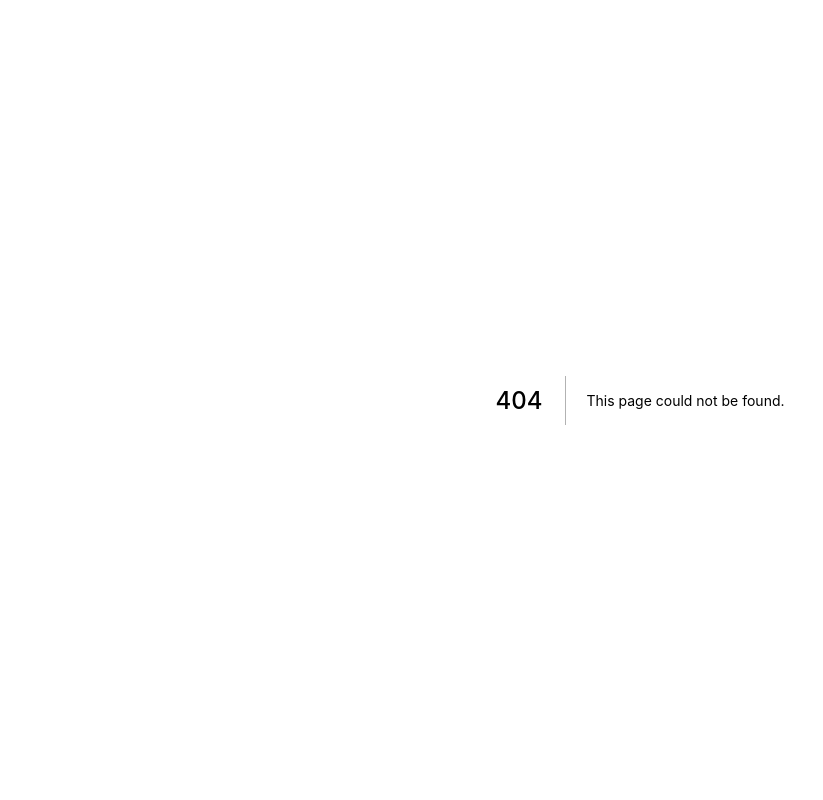
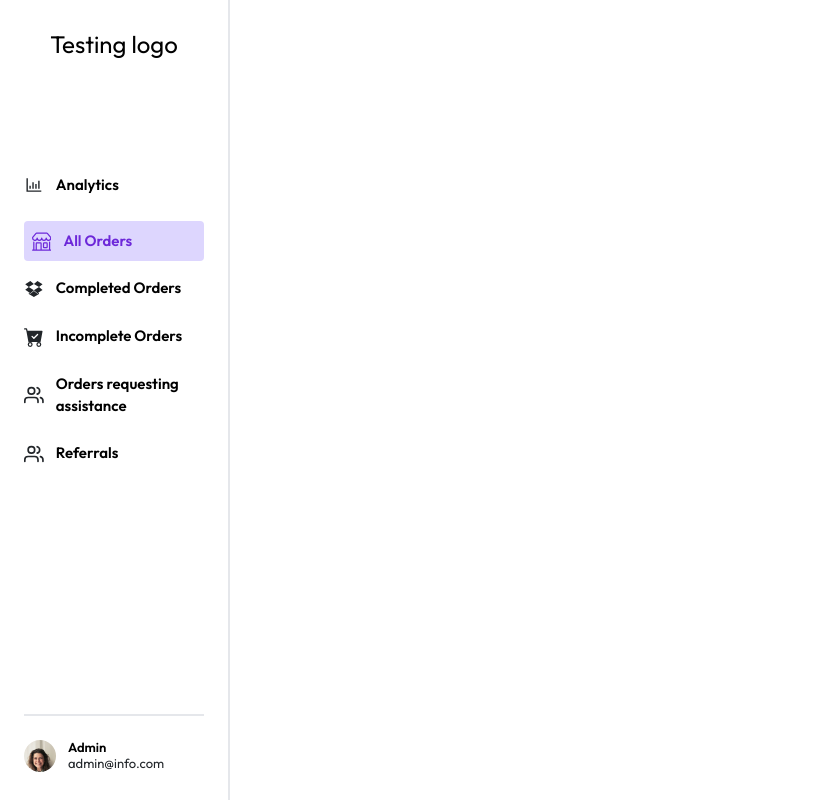
Before and after one commit to ArseneMerci/promotion-typeform, a Next.js app: page /admin2/allOrders in a window 1280 px wide. Before the commit this address had no page. Shown: the whole page, without its empty margins (0-823 px from the left). Built offline with nearby package versions, Linux system fonts and the light colour scheme; a web font is replaced by a local one.

Commit message:
adding some changes on sidebar

```diff
--- a/components/admin2/Analytics.js
+++ /dev/null
@@ -1,55 +0,0 @@
-import React from 'react'
-import { FaUsers,FaShoppingCart } from 'react-icons/fa'
-import { AiTwotoneShop } from 'react-icons/ai'
-import { BsBoxSeamFill } from 'react-icons/bs'
-import Header from './Header'
-
-const Analytics = () => {
-
-  return (
-    <div className="font h-screen ml-[230px]">
-        <Header/>
-        <div className='px-20 py-10'>
-            <h1 className='text-3xl text-gray-600'>Dashboard</h1>
-            <h1 className='text-lg text-gray-600'>Welcome back !</h1>
-            <h1 className='text-4xl mt-10'>Overview</h1>
-            <div className='mt-10 flex justify-between'>
-                <div className='w-[220px] h-[150px] bg-orange-100 rounded-lg py-2 px-3'>
-                    <div className='flex justify-start items-center'>
-                        <FaUsers className={`text-5xl text-orange-500`}/>
-                        <h1 className='text-black text-xl ml-2 font-medium'>Users</h1>
-                    </div>
-                    <h1 className='text-2xl font-bold mt-3 text'>2,000</h1>
-                    <h1 className='text-sm mt-3 text-gray-500'>Total users</h1>
-                </div>
-                <div className='w-[220px] h-[150px] bg-emerald-100 rounded-lg p-3'>
-                    <div className='flex justify-start items-center'>
-                        <FaShoppingCart className={`text-4xl text-emerald-600`}/>
-                        <h1 className='text-black text-xl ml-2 font-medium'>Orders</h1>
-                    </div>
-                    <h1 className='text-2xl font-bold mt-3 text'>2,000</h1>
-                    <h1 className='text-sm mt-3 text-gray-500'>Total orders</h1>
-                </div>
-                <div className='w-[220px] h-[150px] bg-blue-100 rounded-lg p-3'>
-                    <div className='flex justify-start items-center'>
-                        <AiTwotoneShop className={`text-4xl text-blue-600`}/>
-                        <h1 className='text-black text-xl ml-2 font-medium'>Shops</h1>
-                    </div>
-                    <h1 className='text-2xl font-bold mt-3 text'>2,000</h1>
-                    <h1 className='text-sm mt-3 text-gray-500'>Total shops</h1>
-                </div>
-                <div className='w-[220px] h-[150px] bg-purple-100 rounded-lg p-3'>
-                    <div className='flex justify-start items-center'>
-                        <BsBoxSeamFill className={`text-4xl text-purple-600`}/>
-                        <h1 className='text-black text-xl ml-2 font-medium'>Products</h1>
-                    </div>
-                    <h1 className='text-2xl font-bold mt-3 text'>2,000</h1>
-                    <h1 className='text-sm mt-3 text-gray-500'>Total products</h1>
-                </div>
-            </div>
-        </div>
-    </div>
-  )
-}
-
-export default Analytics
--- a/components/admin2/Sidebar.js
+++ b/components/admin2/Sidebar.js
@@ -4,25 +4,26 @@ import { BsShop,BsFillCartCheckFill } from 'react-icons/bs';
 import { useState } from 'react';
 import Link from 'next/link';
 import styles from '../../styles/dashboardTwo.module.css'
+import { useRouter } from 'next/router';
 
 const SideBar = () => {
-    const [activeLink, setActiveLink] = useState('/admin2/dashboard');
-
+    const [activeLink, setActiveLink] = useState('');
+    const router = useRouter();
   return (
     <div className= {`${styles.outfit} w-[230px] h-screen border-r-2 py-7 px-4 flex flex-col justify-between fixed left-0 md:hidden md:w-full`}>
         <h1 className='text-black text-2xl text-center'>Testing logo</h1>
         <ul className='-mt-28'>
-            <li className={ activeLink === '/admin2/dashboard' ? 'text-violet-700 p-2 rounded bg-violet-200 transition ease-in-out duration-300 mb-2' : 'mb-4 cursor-pointer hover:text-violet-700 hover:p-2 hover:rounded hover:bg-violet-200 hover:transition ease-in-out duration-300'}><Link href='/admin2/dashboard' onClick={()=>setActiveLink('/admin2/dashboard')}><div className='flex flex-row'><AiOutlineBarChart className='text-2xl -mt-1'/><h1 className={ activeLink === '/admin2/dashboard' ? 'text-[15px] font-semibold ml-3 w-full text-violet-700' : 'text-[15px] font-semibold text-black ml-3 w-full hover:text-violet-700'}>Analytics</h1></div></Link></li>
-            <li className={ activeLink === '/shops' ? 'text-violet-700 p-2 rounded bg-violet-200 transition ease-in-out duration-300 mb-2' : 'mb-4 cursor-pointer hover:text-violet-700 hover:p-2 hover:rounded hover:bg-violet-200 hover:transition ease-in-out duration-300'}><Link href='/shops' onClick={()=>setActiveLink('/shops')}><div className='flex flex-row'><BsShop className='text-2xl -mt-1'/><h1 className={ activeLink === '/shops' ? 'text-[15px] font-semibold ml-3 w-full text-violet-700' :'text-[15px] font-semibold text-black ml-3 w-full hover:text-violet-700'}>All Orders</h1></div></Link></li>
-            <li className={ activeLink === '/products' ? 'text-violet-700 p-2 rounded bg-violet-200 transition ease-in-out duration-300 mb-2' : 'mb-4 cursor-pointer hover:text-violet-700 hover:p-2 hover:rounded hover:bg-violet-200 hover:transition ease-in-out duration-300'}> <Link href='/products' onClick={()=>setActiveLink('/products')}><div className='flex flex-row'><AiOutlineDropbox className='text-2xl -mt-1'/><h1 className={ activeLink === '/products' ? 'text-[15px] font-semibold ml-3 w-full text-violet-700' :'text-[15px] font-semibold text-black ml-3 w-full hover:text-violet-700'}>completed Orders</h1></div></Link></li>
-            <li className={ activeLink === '/orders' ? 'text-violet-700 p-2 rounded bg-violet-200 transition ease-in-out duration-300 mb-2' :'mb-4 cursor-pointer hover:text-violet-700 hover:p-2 hover:rounded hover:bg-violet-200 hover:transition ease-in-out duration-300'}><Link href='/orders' onClick={()=>setActiveLink('/orders')}><div className='flex flex-row'><BsFillCartCheckFill className='text-2xl -mt-1'/><h1 className={ activeLink === '/orders' ? 'text-[15px] font-semibold ml-3 w-full text-violet-700' :'text-[15px] font-semibold text-black ml-3 w-full hover:text-violet-700'}>Incomplete Orders</h1></div></Link></li>
-            <li className={ activeLink === '/users' ? 'text-violet-700 p-2 rounded bg-violet-200 transition ease-in-out duration-300 mb-2' :'mb-4 cursor-pointer hover:text-violet-700 hover:p-2 hover:rounded hover:bg-violet-200 hover:transition ease-in-out duration-300'}><Link href='/users' onClick={()=>setActiveLink('/users')}><div className='flex flex-row'><FiUsers className='text-2xl -mt-1'/><h1 className={ activeLink === '/users' ? 'text-[15px] font-semibold ml-3 w-full text-violet-700' :'text-[15px] font-semibold text-black ml-3 w-full hover:text-violet-700'}>Orders requesting assistance</h1></div></Link></li>
-            <li className={ activeLink === '/users' ? 'text-violet-700 p-2 rounded bg-violet-200 transition ease-in-out duration-300 mb-2' :'mb-4 cursor-pointer hover:text-violet-700 hover:p-2 hover:rounded hover:bg-violet-200 hover:transition ease-in-out duration-300'}><Link href='/users' onClick={()=>setActiveLink('/users')}><div className='flex flex-row'><FiUsers className='text-2xl -mt-1'/><h1 className={ activeLink === '/users' ? 'text-[15px] font-semibold ml-3 w-full text-violet-700' :'text-[15px] font-semibold text-black ml-3 w-full hover:text-violet-700'}>Reff]erals</h1></div></Link></li>
+            <li className={ router.pathname === '/admin2/dashboard' ? 'text-violet-700 p-2 rounded bg-violet-200 transition ease-in-out duration-300 mb-3' : 'mb-4 cursor-pointer hover:text-violet-700 hover:p-2 hover:rounded hover:bg-violet-200 hover:transition ease-in-out duration-300'} onClick={()=>setActiveLink('/admin2/dashboard')}><Link href='/admin2/dashboard'><div className='flex flex-row items-center'><AiOutlineBarChart className='text-2xl'/><h1 className={ router.pathname === '/admin2/dashboard' ? 'text-[15px] font-semibold ml-3 w-full text-violet-700 hover:text-inherit' : 'text-[15px] font-semibold text-black ml-3 w-full hover:text-violet-700'} >Analytics</h1></div></Link></li>
+            <li className={ router.pathname === '/admin2/allOrders' ? 'text-violet-700 p-2 rounded bg-violet-200 transition ease-in-out duration-300 mb-3' : 'mb-4 cursor-pointer hover:text-violet-700 hover:p-2 hover:rounded hover:bg-violet-200 hover:transition ease-in-out duration-300'} onClick={()=>setActiveLink('/admin2/allOrders')}><Link href='/admin2/allOrders' ><div className='flex flex-row items-center'><BsShop className='text-2xl'/><h1 className={ router.pathname === '/admin2/allOrders' ? 'text-[15px] font-semibold ml-3 w-full text-violet-700' :'text-[15px] font-semibold text-black ml-3 w-full hover:text-violet-700'} >All Orders</h1></div></Link></li>
+            <li className={ router.pathname === '/products' ? 'text-violet-700 p-2 rounded bg-violet-200 transition ease-in-out duration-300 mb-3' : 'mb-4 cursor-pointer hover:text-violet-700 hover:p-2 hover:rounded hover:bg-violet-200 hover:transition ease-in-out duration-300'} onClick={()=>setActiveLink('/products')}> <Link href='/products'><div className='flex flex-row items-center'><AiOutlineDropbox className='text-2xl'/><a className={ router.pathname === '/products' ? 'text-[15px] font-semibold ml-3 w-full text-violet-700' :'text-[15px] font-semibold text-black ml-3 w-full hover:text-violet-700'} >Completed Orders</a></div></Link></li>
+            <li className={ router.pathname === '/orders' ? 'text-violet-700 p-2 rounded bg-violet-200 transition ease-in-out duration-300 mb-3' :'mb-4 cursor-pointer hover:text-violet-700 hover:p-2 hover:rounded hover:bg-violet-200 hover:transition ease-in-out duration-300'} onClick={()=>setActiveLink('/orders')}><Link href='/orders' ><div className='flex flex-row items-center'><BsFillCartCheckFill className='text-2xl'/><a className={ router.pathname === '/orders' ? 'text-[15px] font-semibold ml-3 w-full text-violet-700' :'text-[15px] font-semibold text-black ml-3 w-full hover:text-violet-700'} >Incomplete Orders</a></div></Link></li>
+            <li className={ router.pathname === '/users' ? 'text-violet-700 p-2 rounded bg-violet-200 transition ease-in-out duration-300 mb-3' :'mb-4 cursor-pointer hover:text-violet-700 hover:p-2 hover:rounded hover:bg-violet-200 hover:transition ease-in-out duration-300'} onClick={()=>setActiveLink('/users')}><Link href='/users'><div className='flex flex-row items-center'><FiUsers className='text-2xl'/><a className={ router.pathname === '/users' ? 'text-[15px] font-semibold ml-3 w-full text-violet-700' :'text-[15px] font-semibold text-black ml-3 w-full hover:text-violet-700'} >Orders requesting assistance</a></div></Link></li>
+            <li className={ router.pathname === '/users' ? 'text-violet-700 p-2 rounded bg-violet-200 transition ease-in-out duration-300 mb-3' :'mb-4 cursor-pointer hover:text-violet-700 hover:p-2 hover:rounded hover:bg-violet-200 hover:transition ease-in-out duration-300'} onClick={()=>setActiveLink('/users')}><Link href='/users'><div className='flex flex-row items-center'><FiUsers className='text-2xl'/><a className={ router.pathname === '/users' ? 'text-[15px] font-semibold ml-3 w-full text-violet-700' :'text-[15px] font-semibold text-black ml-3 w-full hover:text-violet-700'} >Referrals</a></div></Link></li>
 
         </ul>
         <div className="">
             {/* <div className="flex flex-row pb-5 border-b-2 cursor-pointer"><FiSettings/><h1 className='text-[13px] font-semibold text-black ml-3'>Settings</h1></div> */}
-            <div className='flex flex-row pt-5 border-t-2'>
+            <div className='flex flex-row pt-4 border-t-2'>
                 <div className='h-8 w-8 rounded-full bg-image1 bg-cover'></div>
                 <div className=''>
                     <h1 className='text-[13px] font-semibold text-black ml-3'>Admin</h1>
--- /dev/null
+++ b/pages/admin2/allOrders.js
@@ -0,0 +1,15 @@
+import React from 'react'
+import SideBar from '../../components/admin2/Sidebar'
+
+const allOrders = () => {
+  return (
+    <div>
+        <SideBar/>
+        <div>
+
+        </div>
+    </div>
+  )
+}
+
+export default allOrders
--- a/pages/admin2/dashboard.js
+++ b/pages/admin2/dashboard.js
@@ -1,13 +1,59 @@
 import React from 'react'
-import Analytics from '../../components/admin2/Analytics'
+import { FaUsers,FaShoppingCart } from 'react-icons/fa'
+import { AiTwotoneShop } from 'react-icons/ai'
+import { BsBoxSeamFill } from 'react-icons/bs'
+import Header from '../../components/admin2/Header'
 import SideBar from '../../components/admin2/Sidebar'
 
 const dashboard = () => {
+
   return (
     <div>
         <SideBar/>
-        <Analytics/>
+        <div className="font h-screen ml-[230px]">
+            <Header/>
+            <div className='px-20 py-10'>
+                <h1 className='text-3xl text-gray-600'>Dashboard</h1>
+                <h1 className='text-lg text-gray-600'>Welcome back !</h1>
+                <h1 className='text-4xl mt-10'>Overview</h1>
+                <div className='mt-10 flex justify-between'>
+                    <div className='w-[220px] h-[150px] bg-orange-100 rounded-lg py-2 px-3'>
+                        <div className='flex justify-start items-center'>
+                            <FaUsers className={`text-5xl text-orange-500`}/>
+                            <h1 className='text-black text-xl ml-2 font-medium'>Users</h1>
+                        </div>
+                        <h1 className='text-2xl font-bold mt-3 text'>2,000</h1>
+                        <h1 className='text-sm mt-3 text-gray-500'>Total users</h1>
+                    </div>
+                    <div className='w-[220px] h-[150px] bg-emerald-100 rounded-lg p-3'>
+                        <div className='flex justify-start items-center'>
+                            <FaShoppingCart className={`text-4xl text-emerald-600`}/>
+                            <h1 className='text-black text-xl ml-2 font-medium'>Orders</h1>
+                        </div>
+                        <h1 className='text-2xl font-bold mt-3 text'>2,000</h1>
+                        <h1 className='text-sm mt-3 text-gray-500'>Total orders</h1>
+                    </div>
+                    <div className='w-[220px] h-[150px] bg-blue-100 rounded-lg p-3'>
+                        <div className='flex justify-start items-center'>
+                            <AiTwotoneShop className={`text-4xl text-blue-600`}/>
+                            <h1 className='text-black text-xl ml-2 font-medium'>Shops</h1>
+                        </div>
+                        <h1 className='text-2xl font-bold mt-3 text'>2,000</h1>
+                        <h1 className='text-sm mt-3 text-gray-500'>Total shops</h1>
+                    </div>
+                    <div className='w-[220px] h-[150px] bg-purple-100 rounded-lg p-3'>
+                        <div className='flex justify-start items-center'>
+                            <BsBoxSeamFill className={`text-4xl text-purple-600`}/>
+                            <h1 className='text-black text-xl ml-2 font-medium'>Products</h1>
+                        </div>
+                        <h1 className='text-2xl font-bold mt-3 text'>2,000</h1>
+                        <h1 className='text-sm mt-3 text-gray-500'>Total products</h1>
+                    </div>
+                </div>
+            </div>
+        </div>
     </div>
+
   )
 }
 
```
